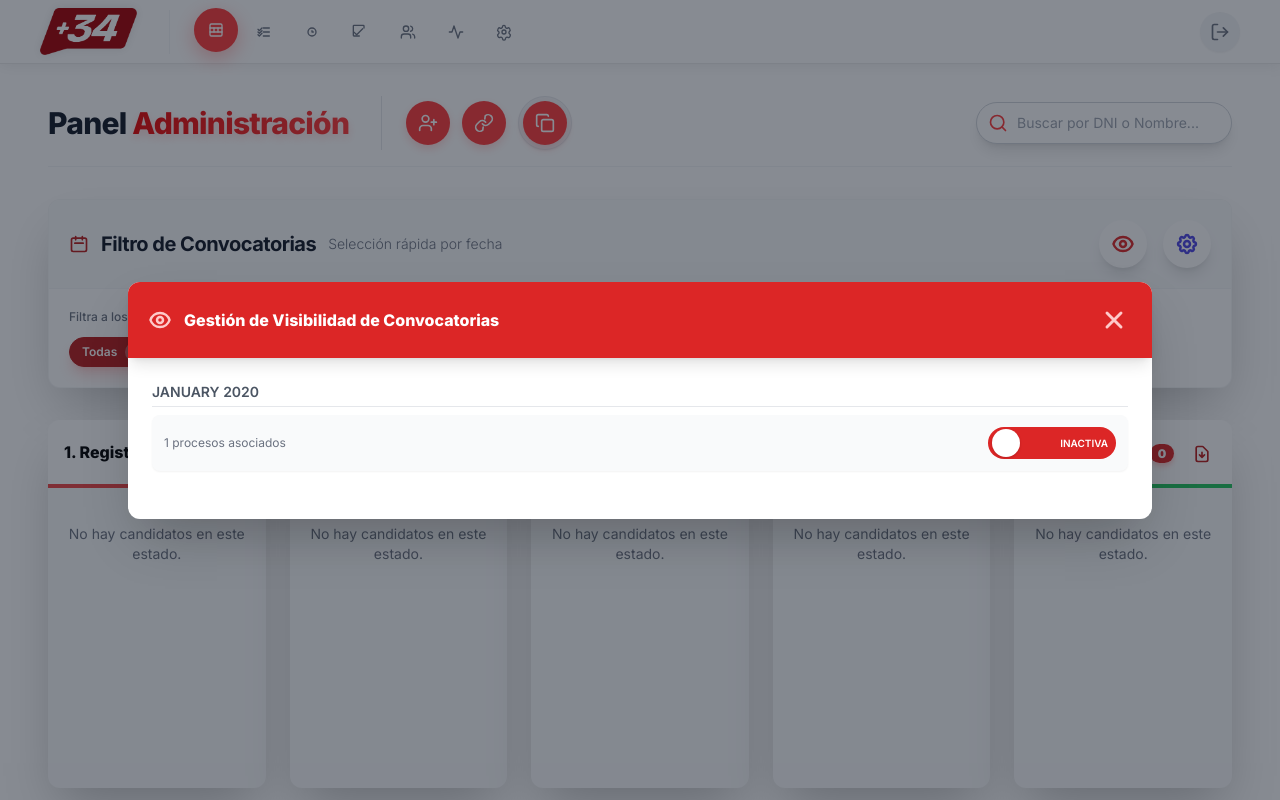
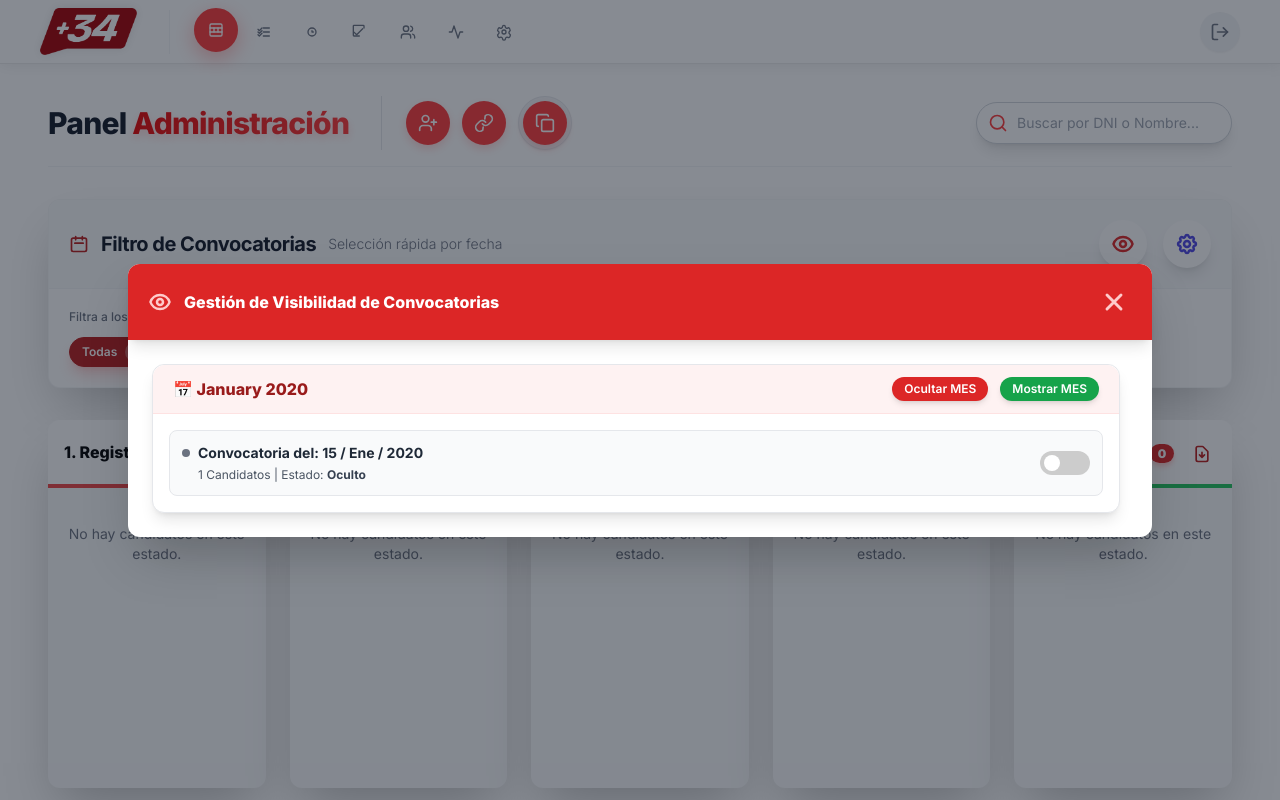
Before and after one commit to jucanuro1/mass34, a Django app: page /kanban/ in a window 1280 px wide, after a click on "Opciones de Configuración y Filtros del Kanban". Run offline with Django 4.2, Linux system fonts and the light colour scheme; a user stored in the database is signed in; tables that the repository leaves empty hold one stand-in row (values such as "Sample post"); some libraries are stand-ins or nearby versions.

Commit message:
Solucion de mostrar fechas de convocatotias en lista

```diff
--- a/candidatos/templates/includes/modal_gestion_convocatorias.html
+++ b/candidatos/templates/includes/modal_gestion_convocatorias.html
@@ -15,50 +15,81 @@
         </svg>
     </button>
 </div>
-<div class="p-6 max-h-96 overflow-y-auto">
+
+<div class="p-6 max-h-[70vh] overflow-y-auto">
+    <div class="space-y-6 pr-2">
         {% for month_data in convocations_by_month %}
-    <div class="mb-6">
-        <h4 class="text-sm font-semibold text-gray-600 uppercase mb-2 border-b pb-1">
-            {{ month_data.display }}
-        </h4>
-        <ul class="space-y-2">
-            {% for convocation in month_data.dates %}
-                <li class="flex items-center justify-between p-3 bg-gray-50 rounded-lg shadow-sm">
-                    <div class="flex flex-col">
-                        <span class="font-bold text-gray-800">{{ convocation.fecha_str|date:"d/M/Y" }}</span>
-                        <span class="text-xs text-gray-500">{{ convocation.total_procesos }} procesos asociados</span>
+
+        {% with first_date=month_data.dates.0.fecha_str|default:"" %}
+            <div class="border border-gray-200 rounded-xl shadow-lg bg-white">
+
+                <div class="px-5 py-3 bg-red-50 font-extrabold text-red-800 border-b border-red-100 rounded-t-xl flex justify-between items-center">
+                    <span>📅 {{ month_data.display }}</span>
+                    <div class="flex space-x-3 text-xs font-normal ml-2">
+                        <form method="POST" action="{% url url_desactivar %}" class="inline-block" onsubmit="return confirm('¿Está seguro de ocultar TODO el mes de {{ month_data.display }} del Kanban?');">
+                            {% csrf_token %}
+                            <input type="hidden" name="fecha_filtro" value="{{ first_date }}">
+                            <input type="hidden" name="accion_tipo" value="MES">
+                            <button type="submit" class="text-xs font-semibold px-3 py-1 bg-red-600 text-white rounded-full hover:bg-red-700 transition shadow-md">
+                                Ocultar MES
+                            </button>
+                        </form>
+                        <form method="POST" action="{% url url_activar %}" class="inline-block" onsubmit="return confirm('¿Está seguro de mostrar TODO el mes de {{ month_data.display }} en el Kanban?');">
+                            {% csrf_token %}
+                            <input type="hidden" name="fecha_filtro" value="{{ first_date }}">
+                            <input type="hidden" name="accion_tipo" value="MES">
+                            <button type="submit" class="text-xs font-semibold px-3 py-1 bg-green-600 text-white rounded-full hover:bg-green-700 transition shadow-md">
+                                Mostrar MES
+                            </button>
+                        </form>
+                    </div>
                 </div>
 
-                    <div class="flex items-center space-x-3">
+                <div class="p-4 space-y-2">
+                    {% for convocation in month_data.dates %}
+                    <li class="flex items-center justify-between p-3 rounded-lg transition duration-150 border
+                                {% if convocation.is_active %}bg-green-50/50 border-green-200{% else %}bg-gray-50 border-gray-200{% endif %}">
 
-                        <div class="relative inline-block w-32 h-8 align-middle select-none transition duration-200 ease-in toggle-container">
-                            <input type="checkbox"
-                                name="toggle"
-                                id="toggle-{{ convocation.fecha_str|slugify }}"
-                                class="toggle-checkbox absolute block w-7 h-7 rounded-full bg-white border-4 appearance-none cursor-pointer transition-all duration-200 ease-in-out z-10"
-                                {% if convocation.is_active %}checked{% endif %}
-                                data-convocation-date="{{ convocation.fecha_str }}"
-                                data-toggle-active-url="{% url url_activar %}"
-                                data-toggle-inactive-url="{% url url_desactivar %}" />
+                        <div class="flex flex-col">
+                            <span class="text-sm font-bold text-gray-800 flex items-center">
+                                <span class="w-2 h-2 rounded-full mr-2 {% if convocation.is_active %}bg-green-600{% else %}bg-gray-500{% endif %}"></span>
+                                Convocatoria del: {{ convocation.fecha_obj|date:"d / M / Y" }}
+                            </span>
 
-                            <label for="toggle-{{ convocation.fecha_str|slugify }}"
-                                class="toggle-label block h-8 overflow-hidden rounded-full cursor-pointer transition-all duration-200 ease-in-out"></label>
+                            <span class="text-xs text-gray-600 mt-1 ml-4">
+                                {{ convocation.total_procesos }}  Candidatos | Estado:
+                                <span class="font-bold {% if convocation.is_active %}text-green-700{% else %}text-gray-700{% endif %}">
+                                    {% if convocation.is_active %}Visible{% else %}Oculto{% endif %}
+                                </span>
+                            </span>
                         </div>
 
-                        <form id="form-activate-{{ convocation.fecha_str|slugify }}" method="POST" action="{% url url_activar %}" class="hidden">
+                        <div class="flex items-center">
+                            <form method="POST"
+                                action="{% if convocation.is_active %}{% url url_desactivar %}{% else %}{% url url_activar %}{% endif %}"
+                                class="inline-block form-switch-gestion">
                                 {% csrf_token %}
                                 <input type="hidden" name="fecha_filtro" value="{{ convocation.fecha_str }}">
-                        </form>
-                        <form id="form-deactivate-{{ convocation.fecha_str|slugify }}" method="POST" action="{% url url_desactivar %}" class="hidden">
-                            {% csrf_token %}
-                            <input type="hidden" name="fecha_filtro" value="{{ convocation.fecha_str }}">
+                                <input type="hidden" name="accion_tipo" value="DIA">
+
+                                <label class="switch">
+                                    <input type="checkbox"
+                                            name="kanban_toggle"
+                                            {% if convocation.is_active %}checked{% endif %}
+                                            onchange="this.form.submit()">
+                                    <span class="slider round"></span>
+                                </label>
                             </form>
                         </div>
                     </li>
                     {% empty %}
-                <li class="p-3 text-center text-gray-500">No hay convocatorias registradas.</li>
-            {% endfor %}
-        </ul>
-    </div>
+                    <p class="text-center text-sm text-gray-500 py-3">No hay fechas con convocatorias en este mes.</p>
                     {% endfor %}
                 </div>
+            </div>
+        {% endwith %}
+        {% empty %}
+        <p class="text-center text-base font-semibold text-gray-600 py-8 border-2 border-gray-100 rounded-xl">No hay registros de convocatorias para gestionar.</p>
+        {% endfor %}
+    </div>
+</div>
--- a/candidatos/views.py
+++ b/candidatos/views.py
@@ -1414,8 +1414,6 @@ class ListaConvocatoriasView(LoginRequiredMixin, View):
     Devuelve un fragmento HTML si se solicita para usarlo en un modal.
     """
     def get(self, request, *args, **kwargs):
-
-        # Lógica de agrupación (LA MANTENEMOS, es perfecta)
         dates_and_status = Proceso.objects \
             .values('fecha_inicio') \
             .annotate(
@@ -1437,20 +1435,21 @@ class ListaConvocatoriasView(LoginRequiredMixin, View):
                 }
 
             convocations_by_month[month_key]['dates'].append({
+                'fecha_obj': fecha_inicio,
+
                 'fecha_str': fecha_inicio.strftime('%Y-%m-%d'),
+
                 'total_procesos': item['total_procesos'],
                 'is_active': item['is_active']
             })
 
         context = {
             'convocations_by_month': convocations_by_month.values(),
-            # Pasamos las URLs de acción para que el fragmento las use
             'url_activar': 'activar_convocatoria',
             'url_desactivar': 'desactivar_convocatoria',
             'title': 'Gestión de Convocatorias Kanban',
         }
 
-        # 💡 CAMBIO CLAVE: Devolver un fragmento para el modal
         return render(request, 'includes/modal_gestion_convocatorias.html', context)
 
 ESTADOS_FINALES_OCULTOS = ['DESISTE', 'NO_APTO']
--- a/static/css/base.css
+++ b/static/css/base.css
@@ -127,6 +127,13 @@ body {
     background-color: var(--color-primary-red-dark);
 }
 
+
+/* =================================================== */
+/* CONSOLIDACIÓN DE ESTILOS DE SWITCH/TOGGLE           */
+/* =================================================== */
+
+/* 1. Estilos para el Switch GRANDE (w-32, con texto ACTIVA/INACTIVA) */
+
 .toggle-checkbox {
     /* Perilla (círculo): 28px x 28px para h-8 (32px) */
     top: 2px; /* 2px de margen arriba y 2px abajo */
@@ -143,11 +150,11 @@ body {
 }
 
 .toggle-checkbox:not(:checked) + .toggle-label {
-    background-color: #dc2626;
+    background-color: #dc2626; /* red-600 */
 }
 
 .toggle-checkbox:checked + .toggle-label {
-    background-color: #16a34a;
+    background-color: #16a34a; /* green-700 */
 }
 
 .toggle-label:before {
@@ -187,3 +194,64 @@ body {
 .toggle-checkbox:checked + .toggle-label:after {
     opacity: 1;
 }
+
+/* 2. Estilos para el Switch COMPACTO (.switch, 50px de ancho, para Candidatos/Convocatorias) */
+
+/* El contenedor del switch */
+.switch {
+    position: relative;
+    display: inline-block;
+    width: 50px; /* Ancho ajustado para tamaño compacto */
+    height: 24px; /* Alto ajustado para tamaño compacto */
+}
+
+/* Ocultar el input por defecto del navegador */
+.switch input {
+    opacity: 0;
+    width: 0;
+    height: 0;
+}
+
+/* El control deslizante (slider) */
+.slider {
+    position: absolute;
+    cursor: pointer;
+    top: 0;
+    left: 0;
+    right: 0;
+    bottom: 0;
+    background-color: #ccc; /* Gris cuando está apagado/oculto */
+    transition: .4s;
+}
+
+.slider:before {
+    position: absolute;
+    content: "";
+    height: 16px;
+    width: 16px;
+    left: 4px;
+    bottom: 4px;
+    background-color: white;
+    transition: .4s;
+}
+
+input:checked + .slider {
+    background-color: #10B981; /* Tailwind green-500 */
+}
+
+input:focus + .slider {
+    box-shadow: 0 0 1px #10B981;
+}
+
+input:checked + .slider:before {
+    transform: translateX(26px); /* Desplazamiento */
+}
+
+/* Estilo redondeado */
+.slider.round {
+    border-radius: 24px;
+}
+
+.slider.round:before {
+    border-radius: 50%;
+}
```
Also changed, not shown: candidatos/templates/includes/modal_gestion_candidatos.html (+1 -62 lines), static/css/modal_gestion.css (added, +63 -0 lines). Lines whose indentation alone changed are shown as unchanged.
